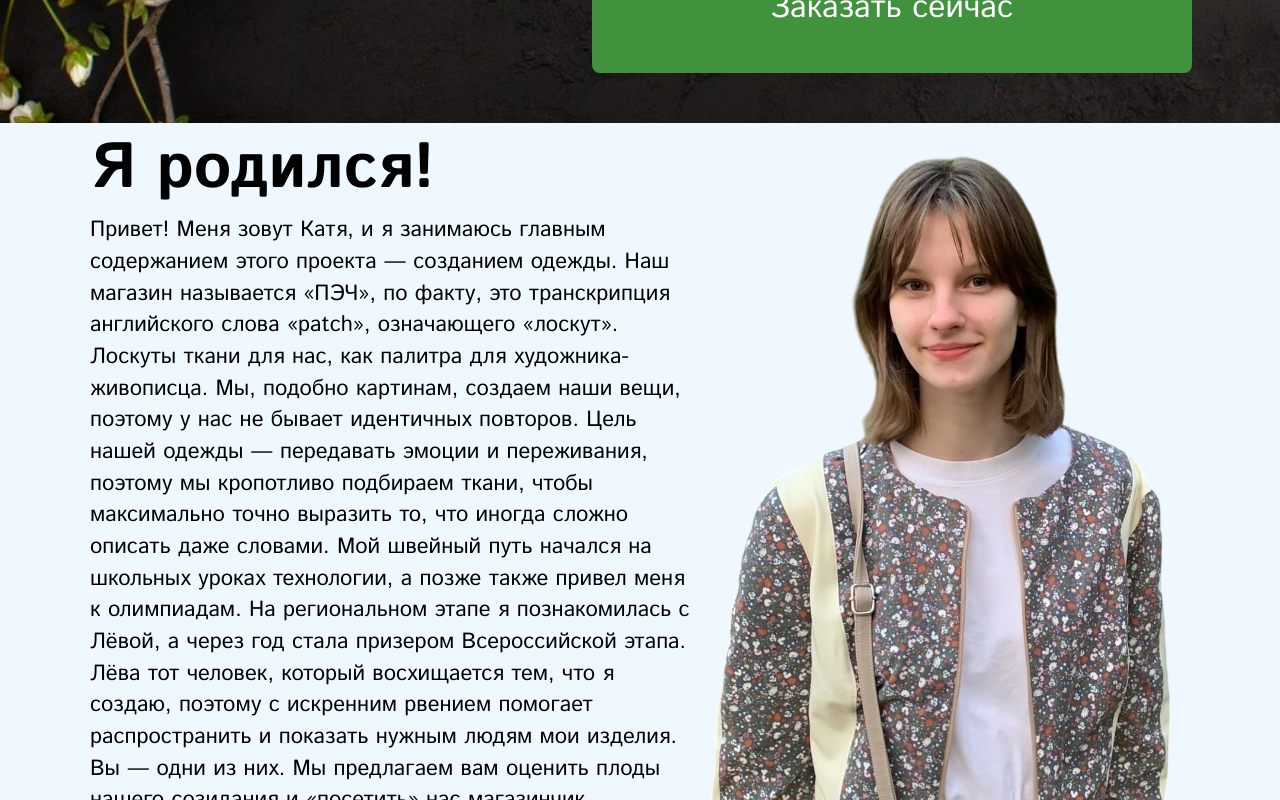
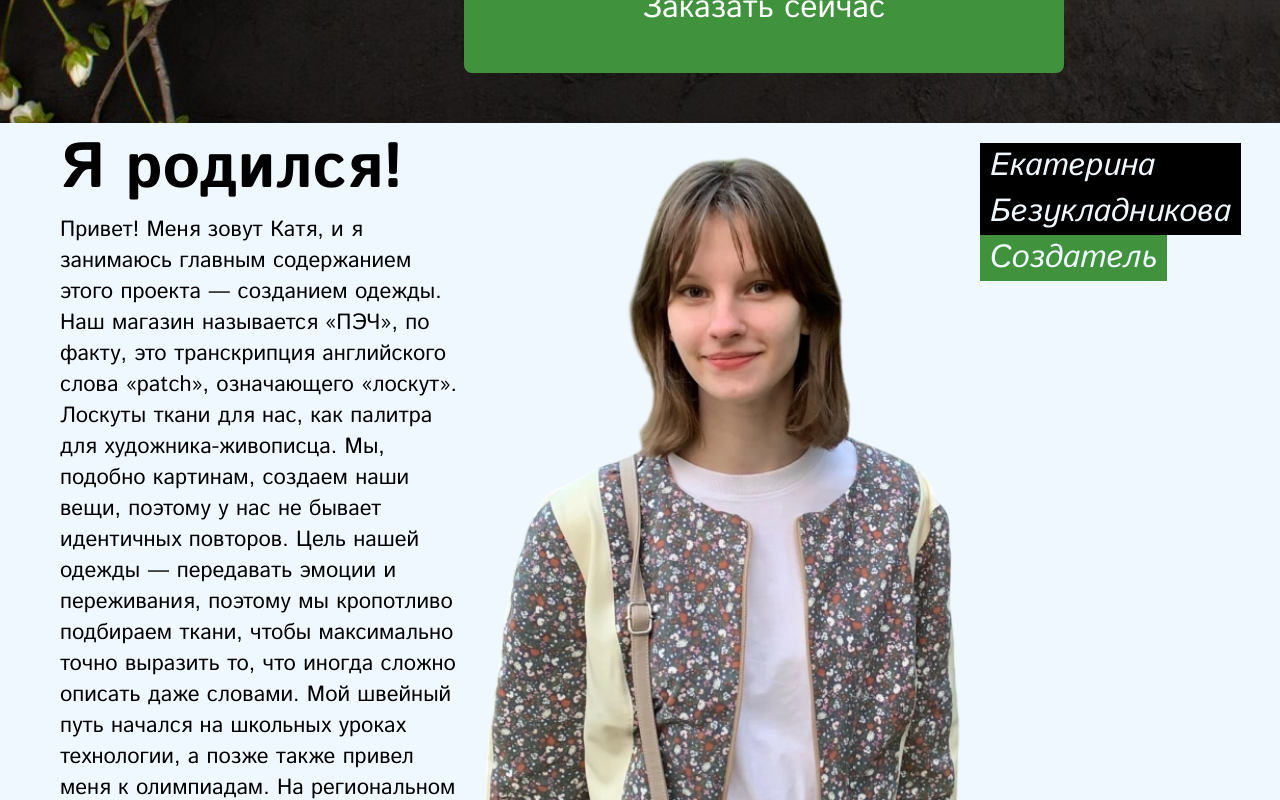
Before and after one commit to vabdubbumbeem/webDev, a React (Create React App) app: page / in a window 1280 px wide. Shown: the part 760-1560 px from the top of the page. Built offline with nearby package versions, Linux system fonts and the light colour scheme.

Commit message:
finally final version

```diff
--- a/src/pages/About.jsx
+++ b/src/pages/About.jsx
@@ -36,6 +36,11 @@ function About(){
 
             <div className={classes.PicFrame}>
                 <img src={KatyaBorn} alt="KatyaBorn"/>
+
+                <div className={classes.infoContainer}>
+                    <h3>Екатерина<br/>Безукладникова</h3>
+                    <h4>Создатель</h4>
+                </div>
             </div>
         </div>
         </>
--- a/src/pages/About.module.css
+++ b/src/pages/About.module.css
@@ -29,7 +29,7 @@
     right: 5%;
     font-weight: 700;
 }
-@media (max-width: 600px) {
+@media (max-width: 720px) {
     .offer div {
         width: 100%;
         display: flex;
@@ -96,12 +96,12 @@
 .KatyaFrame div{
     display: flex;
     max-width: max-content;
-    min-width: 350px;
-    width: 50%;
+    width: 100%;
     text-align: left;
 }
 .TextFrame {
     flex-direction: column;
+    max-width: 400px;
 }
 
 .TextFrame h1 {
@@ -115,20 +115,49 @@
 
 }
 .TextFrame p {
+    padding-left: 1px;
     font-family: Istok Web;
     font-size: 22px;
     font-weight: 400;
-    line-height: 31.67px;
-    max-width: 600px;
+    line-height: 31px;
+    max-width: 400px;
     text-align: left;
     text-underline-position: from-font;
     text-decoration-skip-ink: none;
 }
-
 .PicFrame {
     flex-direction: column;
 }
+.infoContainer {
+    display: flex;
+    flex-direction: column;
+    width: fit-content;
+    min-width: fit-content;
+}
+.infoContainer h3, h4{
+    background-color: #40923D;
+    color: aliceblue;
+    padding: 0 10px;
+    width: fit-content;
 
-.PicFrame img {
-
+    font-family: Istok Web;
+    font-size: 32px;
+    font-style: italic;
+    font-weight: 400;
+    line-height: 46.06px;
+    text-align: left;
+    text-underline-position: from-font;
+    text-decoration-skip-ink: none;
 }
+.infoContainer h3 {
+    background-color: black;
+    margin-top: 20px;
+}
+@media (min-width: 1250px) {
+    .PicFrame {
+        flex-direction: row;
+    }
+    .offer div {
+            margin-right: 10%;
+    }
+}
```
